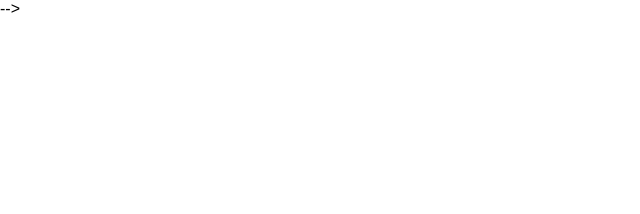
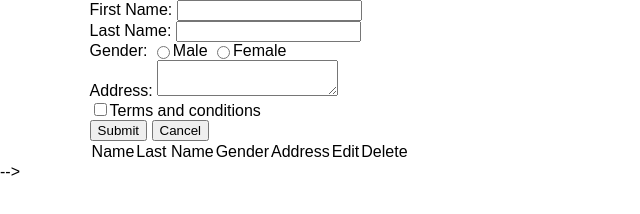
Before and after one commit to idnyaneshwaraxioned/Logicaltasktwo, a plain HTML site: page index.html in a window 1280 px wide. Shown: the whole page, without its empty margins (0-640 px from the left). Drawn offline with Linux system fonts and the light colour scheme.

Commit message:
Html done

```diff
--- a/index.html
+++ b/index.html
@@ -17,18 +17,66 @@
   <link rel="stylesheet" href="https://cdnjs.cloudflare.com/ajax/libs/font-awesome/4.7.0/css/font-awesome.min.css">
 
   <!-- Default style-sheet is for 'media' type screen (color computer display).  -->
-  <link rel="stylesheet" media="screen" href="assets/css/style.css" >
+  <link rel="stylesheet" media="screen" href="assets/css/style.css">
 
 </head>
 
 <body>
   <!--container start-->
   <div class="container">
-
+    <div class="wrapper">
+      <form action="#" method="POST">
+        <div class="form-control">
+          <label for="fname">First Name:</label>
+          <input type="text" name="fname" id="fname" value="">
+        </div>
+        <div class="form-control">
+          <label for="lname">Last Name:</label>
+          <input type="text" name="lname" id="lname" value="">
+        </div>
+        <div class="form-control">
+          <label for="gender">Gender:</label>
+          <input type="radio" name="gender" id="male" value="male">Male
+          <input type="radio" name="gender" id="female" value="female">Female
+        </div>
+        <div class="form-control">
+          <label for="address">Address:</label>
+          <textarea name="address" id="address" value=""></textarea>
+        </div>
+        <div class="terms">
+          <input type="checkbox" name="terms" id="terms">Terms and conditions
+        </div>
+        <input type="submit" value="Submit" id="btn1">
+        <input type="submit" value="Cancel" id="btn2">
+      </form>
+      <table class="table">
+        <thead>
+          <tr>
+            <th>Name</th>
+            <th>Last Name</th>
+            <th>Gender</th>
+            <th>Address</th>
+            <th>Edit</th>
+            <th>Delete</th>
+          </tr>
+        </thead>
+        <tbody id="tbldata">
+          <!-- <tr>
+            <td>Poonam</td>
+            <td>Patil</td>
+            <td>female</td>
+            <td>Mumbai</td>
+            <td><button id="edit">Edit</button></td>
+            <td><button id="edit">Delete</button></td>
+          </tr> -->
+        </tbody>
+      </table>
+    </div>
 
   </div>
   <!--container end-->
 
-<script src="assets/js/script.js"></script> -->
+  <script src="assets/js/script.js"></script> -->
 </body>
+
 </html>
```
